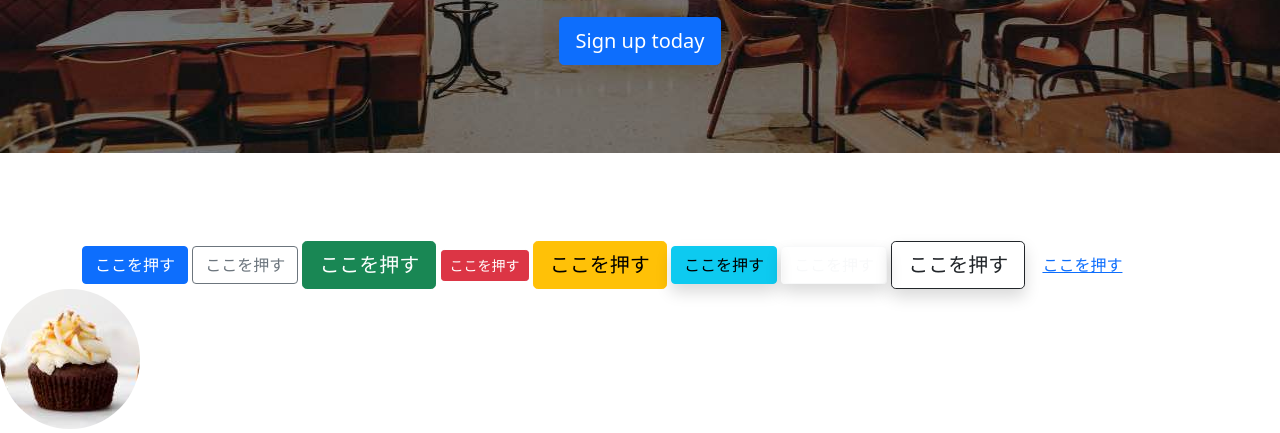
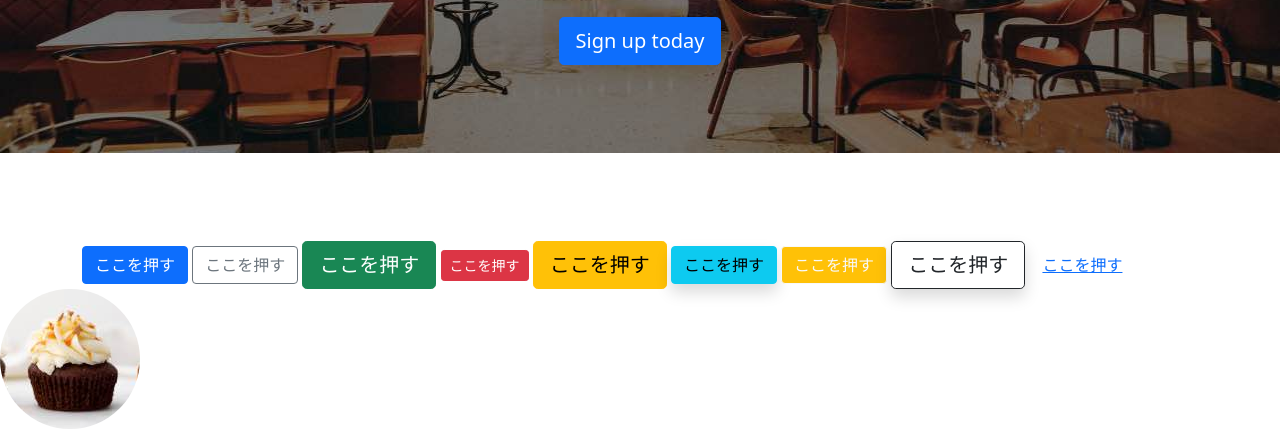
Before and after one commit to ryuseiten/bootstrap-basic-kadai, a plain HTML site: page kadai_004/index_for_student.html in a window 1280 px wide. Shown: the part 359-792 px from the top of the page. Drawn offline with nearby package versions, Linux system fonts and the light colour scheme.

Commit message:
課題②

```diff
--- a/kadai_004/index_for_student.html
+++ b/kadai_004/index_for_student.html
@@ -69,7 +69,7 @@
         <button type="button" class="btn btn-danger btn-sm">ここを押す</button>
         <button type="button" class="btn btn-lg btn-warning">ここを押す</button>
         <button type="button" class="btn btn-info shadow">ここを押す</button>
-        <button type="button" class="btn btn-outline-light shadow ">ここを押す</button>
+        <button type="button" class="btn btn-outline-light btn-warning ">ここを押す</button>
         <button type="button" class="btn btn-outline-dark shadow btn-lg">ここを押す</button>
         <button type="button" class="btn btn-link">ここを押す</button>
 
```
